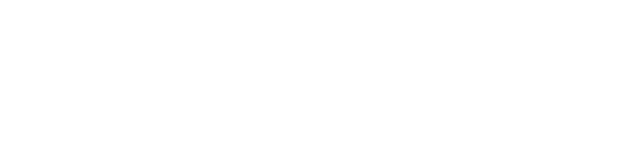
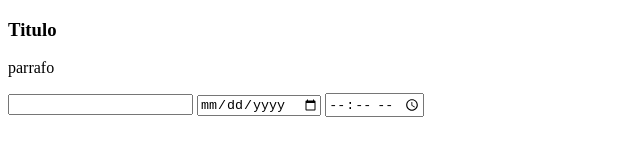
Before and after one commit to casinoflamingo/ghpage, a plain HTML site: page index.html in a window 1280 px wide. Shown: the whole page, without its empty margins (0-640 px from the left). Drawn offline with Linux system fonts and the light colour scheme.

Commit message:
encuesta

```diff
--- a/index.html
+++ b/index.html
@@ -8,7 +8,22 @@
 </head>
 <body>
     <header></header>
-    <main></main>
+    <main>
+        <section name="Post">
+            <article>
+                <h1>Titulo</h1>
+                <p>parrafo</p>
+            </article>
+        </section>
+        <section name="Encuesta">
+            <form action="">
+                <label for="Encuesta"></label>
+                <input type="text" name="Nombre" id="Nombre">
+                <input type="date" name="Fecha" id="Fecha">
+                <input type="time" name="Hora" id="Hora">
+            </form>
+        </section>
+    </main>
     <aside></aside>
     <footer></footer>
 </body>
```
